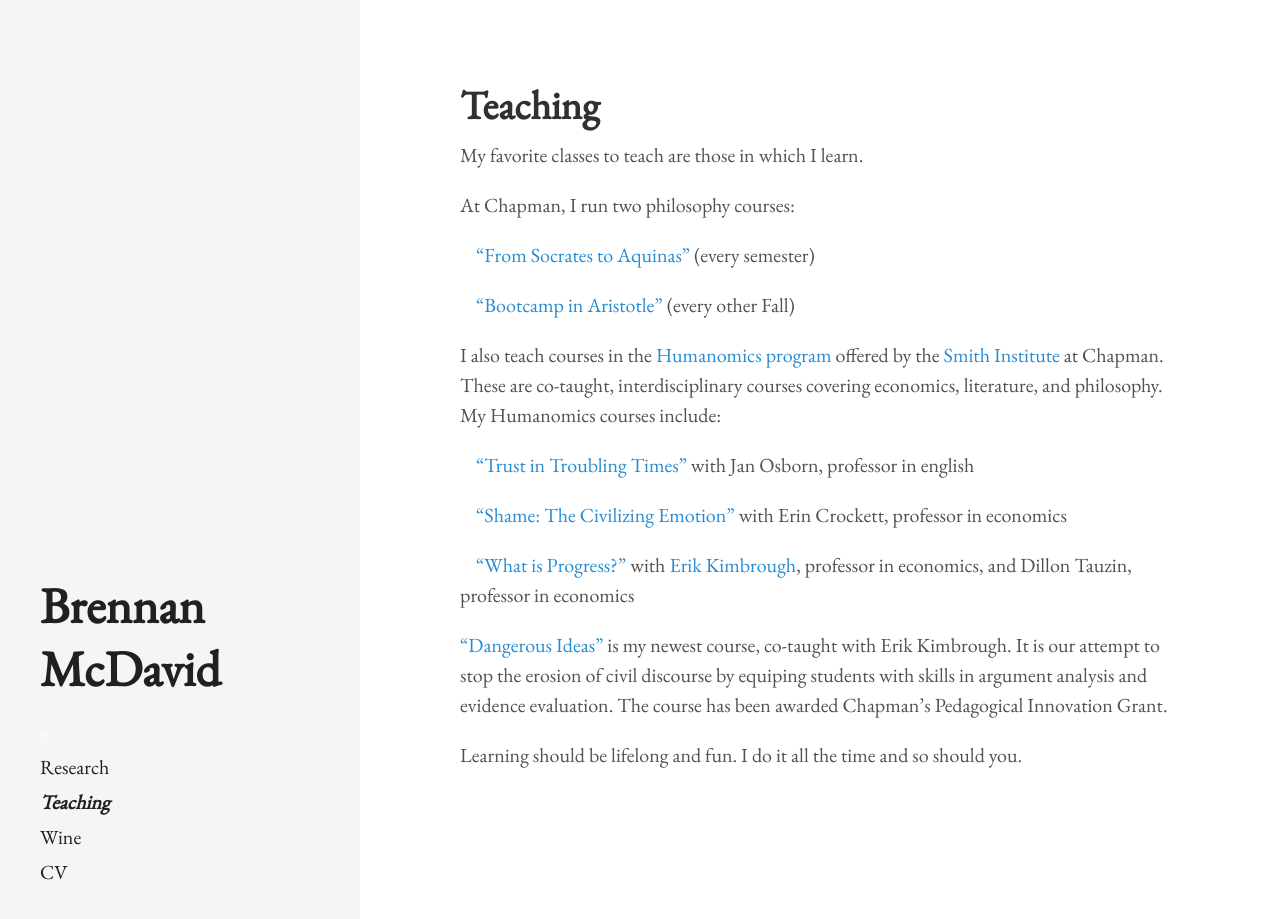
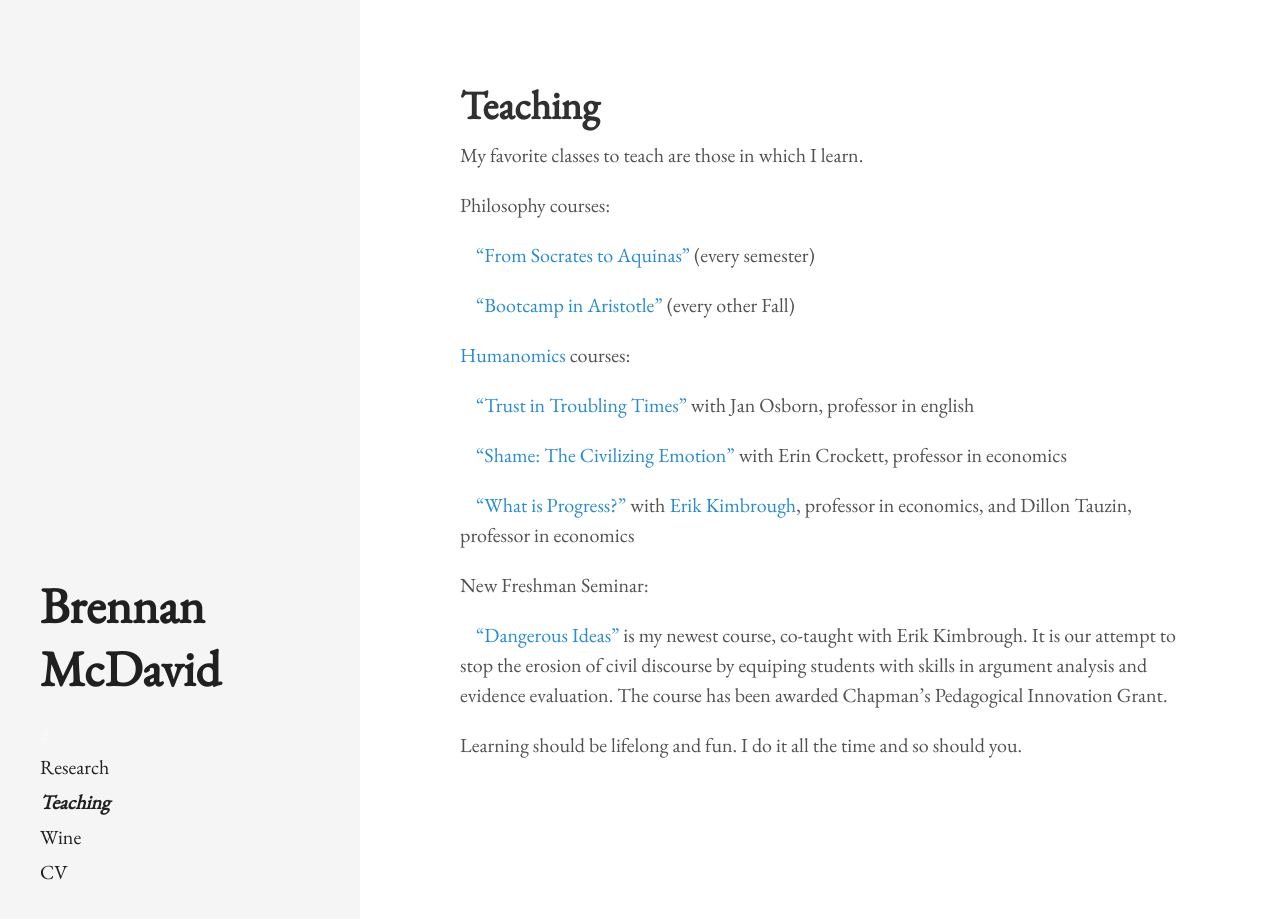
Before and after one commit to bkmcdavid/bkmcdavid.github.io, a Jekyll site: the page built from teaching.md, in a window 1280 px wide and 930 px high. Shown: the top 919 px of the window. Built offline with Jekyll 4.4.1, drawn with Linux system fonts in a browser that asks for light colours.

Commit message:
Update teaching.md
Simplify

```diff
--- a/teaching.md
+++ b/teaching.md
@@ -5,14 +5,14 @@ title: Teaching
 
 My favorite classes to teach are those in which I learn.
 
-At Chapman, I run two philosophy courses:
+Philosophy courses:
 
 &nbsp;&nbsp;&nbsp;&nbsp;<a href="https://www.brennanmcdavid.com/pdfs/Syllabus2022F.docx.pdf">"From Socrates to Aquinas"</a> (every semester)
 
 &nbsp;&nbsp;&nbsp;&nbsp;<a href="https://www.brennanmcdavid.com/pdfs/Phil360syllabus.pdf">"Bootcamp in Aristotle"</a> (every other Fall)
 
 
-I also teach courses in the <a href="https://www.chapman.edu/research/institutes-and-centers/smith-institute-for-political-economy-and-philosophy/academics-and-research/humanomics.aspx">Humanomics program</a> offered by the <a href="https://www.chapman.edu/research/institutes-and-centers/smith-institute-for-political-economy-and-philosophy/index.aspx">Smith Institute</a> at Chapman. These are co-taught, interdisciplinary courses covering economics, literature, and philosophy. My Humanomics courses include:
+<a href="https://www.chapman.edu/research/institutes-and-centers/smith-institute-for-political-economy-and-philosophy/academics-and-research/humanomics.aspx">Humanomics</a> courses:
 
 &nbsp;&nbsp;&nbsp;&nbsp;<a href="https://www.brennanmcdavid.com/pdfs/357syllabus.Updated.05.04.20.pdf">"Trust in Troubling Times"</a> with Jan Osborn, professor in english
 
@@ -21,7 +21,10 @@ I also teach courses in the <a href="https://www.chapman.edu/research/institutes
 &nbsp;&nbsp;&nbsp;&nbsp;<a href="https://www.brennanmcdavid.com/pdfs/2023HumanomicsProgress.pdf">"What is Progress?"</a> with <a href="https://sites.google.com/site/erikkimbrough/">Erik Kimbrough</a>, professor in economics, and Dillon Tauzin, professor in economics
 
 
-<a href="https://www.brennanmcdavid.com/pdfs/DangerousIdeasSyllabusFall2024.pdf">"Dangerous Ideas"</a> is my newest course, co-taught with Erik Kimbrough. It is our attempt to stop the erosion of civil discourse by equiping students with skills in argument analysis and evidence evaluation. The course has been awarded Chapman's Pedagogical Innovation Grant.
+New Freshman Seminar:
+
+
+&nbsp;&nbsp;&nbsp;&nbsp;<a href="https://www.brennanmcdavid.com/pdfs/DangerousIdeasSyllabusFall2024.pdf">"Dangerous Ideas"</a> is my newest course, co-taught with Erik Kimbrough. It is our attempt to stop the erosion of civil discourse by equiping students with skills in argument analysis and evidence evaluation. The course has been awarded Chapman's Pedagogical Innovation Grant.
 
 
 Learning should be lifelong and fun. I do it all the time and so should you.
```
